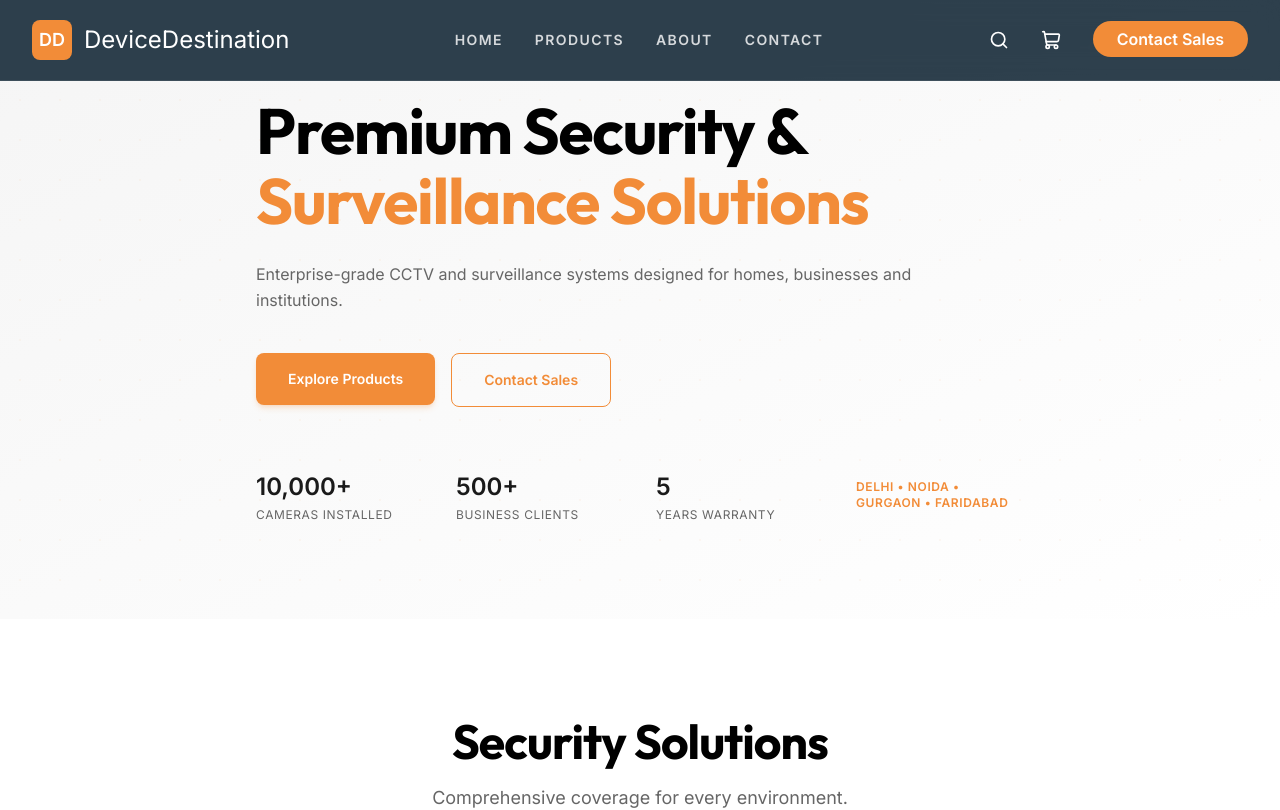
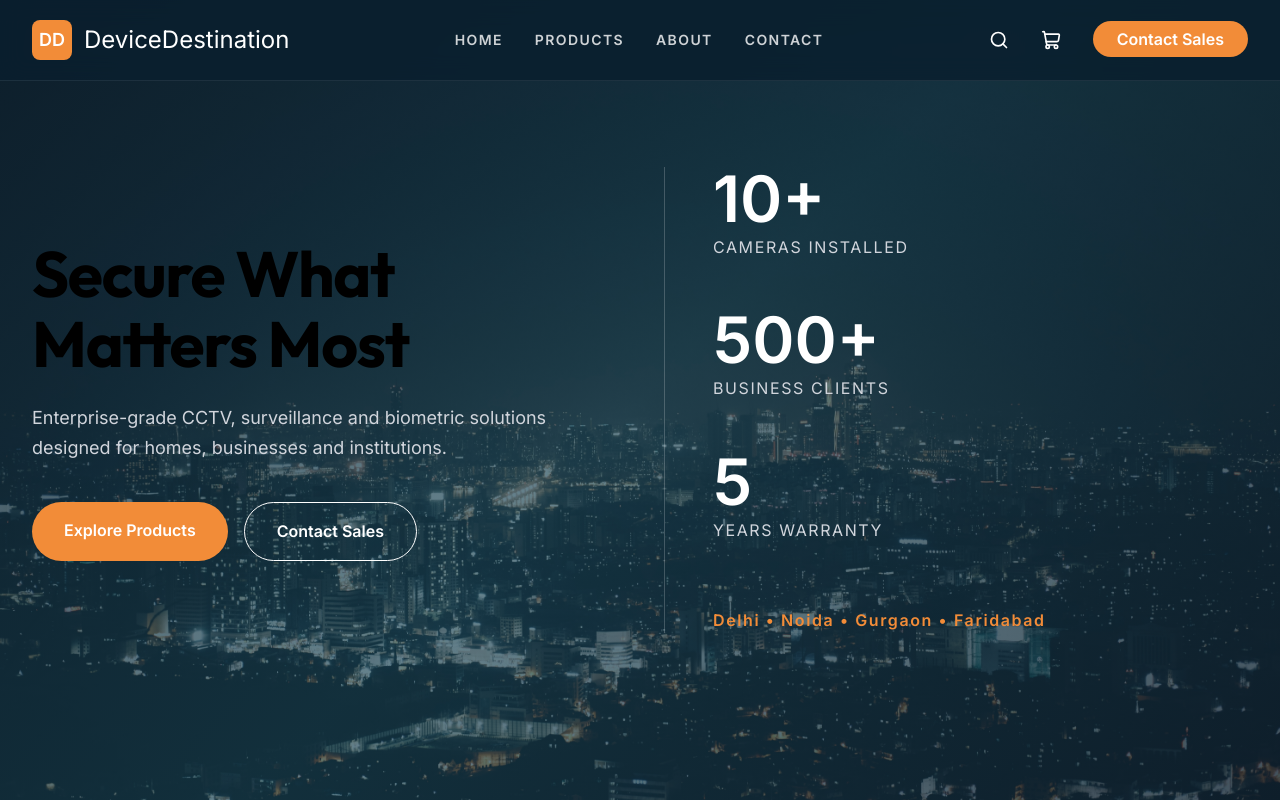
Before and after one commit to witejackel-eng/Ecom-website, a Next.js app: page / in a window 1280 px wide. Shown: the top 810 px of the page. Built offline with nearby package versions, Linux system fonts and the light colour scheme.

Commit message:
Phase 3: Redesign hero with split layout, statistics, and dark-teal gradient

```diff
--- a/src/components/Hero.tsx
+++ b/src/components/Hero.tsx
@@ -5,64 +5,68 @@ import { motion } from "framer-motion";
 import FadeIn from "@/components/ui/FadeIn";
 import NumberTicker from "@/components/ui/NumberTicker";
 
+const stats = [
+  { label: "Cameras Installed", value: "10,000+" },
+  { label: "Business Clients", value: "500+" },
+  { label: "Years Warranty", value: "5" },
+];
+
 export default function Hero() {
   return (
-    <section className="relative min-h-[70vh] flex items-center bg-[#FAFAFA] overflow-hidden py-24">
-      {/* Background Gradients */}
-      <div className="absolute inset-0 z-0">
-        <div className="absolute inset-0 bg-gradient-to-br from-[#F5F5F5] to-white" />
-        <div className="absolute inset-0 opacity-[0.05]" style={{ backgroundImage: 'radial-gradient(#F28C38 1px, transparent 1px)', backgroundSize: '40px 40px' }} />
+    <section className="relative min-h-[100vh] flex items-center overflow-hidden">
+      {/* Hero Image Background with Gradient Overlay */}
+      <div
+        className="absolute inset-0 z-0 bg-cover bg-center"
+        style={{ backgroundImage: "url('/images/city-night.jpg')" }}
+      >
+        <div
+          className="absolute inset-0 z-10"
+          style={{
+            background: "linear-gradient(135deg, rgba(10,31,46,0.80) 0%, rgba(13,61,79,0.60) 50%, rgba(10,31,46,0.75) 100%)"
+          }}
+        />
       </div>
 
-      <div className="relative z-10 mx-auto max-w-7xl px-4 sm:px-6 lg:px-8">
+      <div className="relative z-20 mx-auto max-w-7xl px-4 sm:px-6 lg:px-8 grid md:grid-cols-2 gap-12 items-center">
+        {/* Left Column */}
         <FadeIn direction="up">
-          <div className="max-w-3xl">
-            <h1 className="mb-6">
-              Premium Security & <br/> <span className="text-[#F28C38]">Surveillance Solutions</span>
+          <div className="text-left">
+            <h1 className="text-[72px] font-extrabold text-white leading-[1.1] mb-6">
+              Secure What <br/> Matters Most
             </h1>
-            <p className="description mb-10 max-w-2xl leading-relaxed">
-              Enterprise-grade CCTV and surveillance systems designed for homes, businesses and institutions.
+            <p className="text-[18px] text-gray-300 mb-10 leading-relaxed">
+              Enterprise-grade CCTV, surveillance and biometric solutions designed for homes, businesses and institutions.
             </p>
-            <div className="flex flex-wrap gap-4 mb-16">
-              <motion.div whileHover={{ y: -2 }} whileTap={{ scale: 0.98 }}>
+            <div className="flex flex-wrap gap-4">
               <Link
                 href="/products"
-                  className="inline-flex items-center gap-2 rounded-lg bg-[#F28C38] px-8 py-4 text-sm font-bold text-white hover:bg-[#C96E1A] transition-all duration-300 shadow-md shadow-[#F28C38]/20"
+                className="px-8 py-4 rounded-full bg-[#F28C38] text-white font-semibold hover:brightness-110 transition-all duration-200"
               >
                 Explore Products
               </Link>
-              </motion.div>
-              <motion.div whileHover={{ y: -2 }} whileTap={{ scale: 0.98 }}>
               <Link
                 href="/contact"
-                  className="inline-flex items-center gap-2 rounded-lg border border-[#F28C38] px-8 py-4 text-sm font-bold text-[#F28C38] hover:bg-[#F28C38] hover:text-white transition-all duration-300"
+                className="px-8 py-4 rounded-full border border-white text-white font-semibold hover:bg-white hover:text-[#0A2A35] transition-all duration-200"
               >
                 Contact Sales
               </Link>
-              </motion.div>
             </div>
+          </div>
+        </FadeIn>
 
-            {/* Stats */}
-            <div className="grid grid-cols-2 md:grid-cols-4 gap-8">
-              <div className="flex flex-col">
-                <div className="text-2xl font-heading font-bold text-[#1A1A1A] mb-1">
-                  <NumberTicker value={10000} />+
+        {/* Right Column: Stats */}
+        <FadeIn direction="left" delay={0.2}>
+          <div className="flex flex-col gap-12 border-l border-white/20 pl-12">
+            {stats.map((stat, i) => (
+              <div key={stat.label}>
+                <div className="text-[64px] font-extrabold text-white mb-1 leading-none">
+                  {i === 2 ? stat.value : <NumberTicker value={parseInt(stat.value)} />}{i === 0 || i === 1 ? "+" : ""}
                 </div>
-                <div className="text-xs uppercase tracking-wider text-[#666666]">Cameras Installed</div>
+                <div className="text-[16px] text-gray-300 uppercase tracking-widest">{stat.label}</div>
               </div>
-              <div className="flex flex-col">
-                <div className="text-2xl font-heading font-bold text-[#1A1A1A] mb-1">
-                  <NumberTicker value={500} />+
-                </div>
-                <div className="text-xs uppercase tracking-wider text-[#666666]">Business Clients</div>
-              </div>
-              <div className="flex flex-col">
-                <div className="text-2xl font-heading font-bold text-[#1A1A1A] mb-1">5</div>
-                <div className="text-xs uppercase tracking-wider text-[#666666]">Years Warranty</div>
-              </div>
-              <div className="col-span-2 md:col-span-1 text-xs font-bold uppercase tracking-wider text-[#F28C38] pt-2">
+            ))}
+            <div className="text-[16px] text-[#F28C38] font-bold tracking-widest pt-4">
               Delhi • Noida • Gurgaon • Faridabad
-              </div>
             </div>
           </div>
         </FadeIn>
```
Lines whose indentation alone changed are shown as unchanged.
